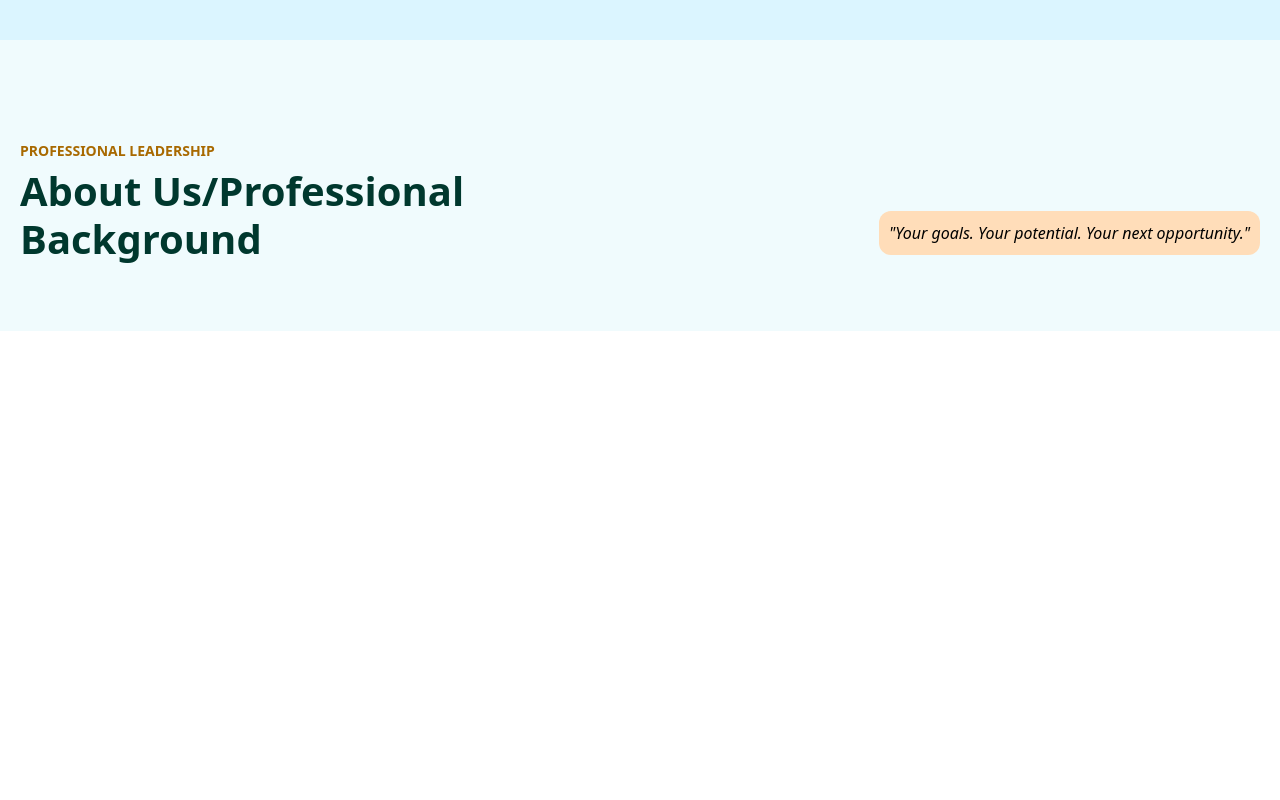
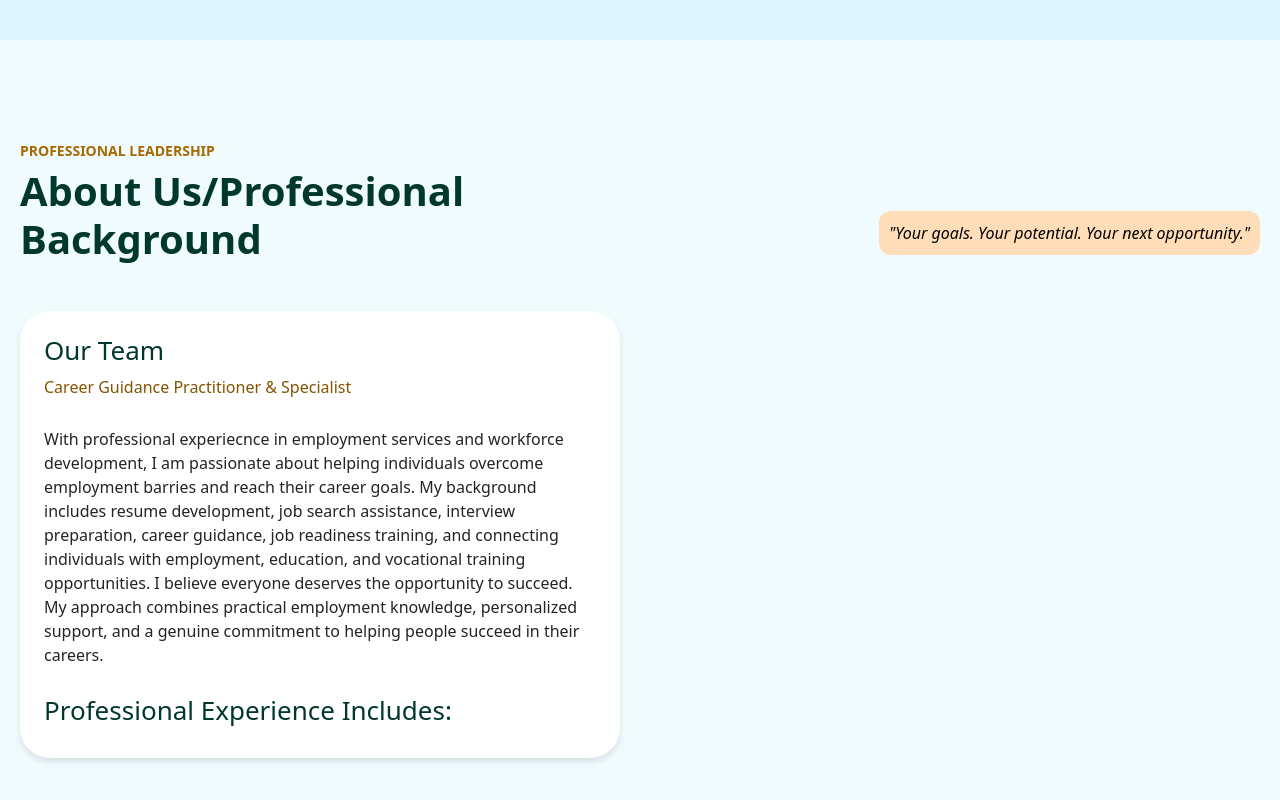
Before and after one commit to robert-rodriguez97/NextStepCareerSolutions, a React (Vite) app in the folder nextstep-career-connections/: page / in a window 1280 px wide. Shown: the part 1354-2154 px from the top of the page. Before the commit the page ends 1685 px from the top, so only its background shows below. Built offline with nearby package versions, Linux system fonts and the light colour scheme.

Commit message:
created first content block for about section

```diff
--- a/nextstep-career-connections/src/pages/LandingPage/LandingPage.jsx
+++ b/nextstep-career-connections/src/pages/LandingPage/LandingPage.jsx
@@ -139,6 +139,33 @@ export default function LandingPage() {
             </blockquote>
           </div>
         </div>
+        <div className="about-content">
+          <div className="about-content-left">
+            <div className="about-content-left-heading">
+              <h3>Our Team</h3>
+              <p className="about-content-left-sub">
+                Career Guidance Practitioner & Specialist
+              </p>
+            </div>
+            <div className="about-content-left-paragraph">
+              <p>
+                With professional experiecnce in employment services and
+                workforce development, I am passionate about helping individuals
+                overcome employment barries and reach their career goals. My
+                background includes resume development, job search assistance,
+                interview preparation, career guidance, job readiness training,
+                and connecting individuals with employment, education, and
+                vocational training opportunities. I believe everyone deserves
+                the opportunity to succeed. My approach combines practical
+                employment knowledge, personalized support, and a genuine
+                commitment to helping people succeed in their careers.
+              </p>
+            </div>
+            <div className="experience-highlights">
+              <h3>Professional Experience Includes:</h3>
+            </div>
+          </div>
+        </div>
       </section>
     </div>
   );
--- a/nextstep-career-connections/src/pages/LandingPage/landingpage.css
+++ b/nextstep-career-connections/src/pages/LandingPage/landingpage.css
@@ -261,3 +261,31 @@ h1 {
   padding: 10px; /* Adds padding inside the blockquote */
   border-radius: 12px; /* Adds rounded corners to the blockquote */
 }
+
+.about-content {
+  display: grid;
+  grid-template-columns: repeat(2, 1fr);
+  margin-top: 40px;
+  gap: 40px;
+}
+
+h3 {
+  font-size: 26px;
+  color: #00382e;
+}
+
+.about-content-left-sub {
+  font-size: 16px;
+  color: #865300;
+  margin-top: 4px;
+}
+
+.about-content-left {
+  display: flex;
+  flex-direction: column;
+  gap: 12px;
+  padding: 24px;
+  background-color: #fff;
+  border-radius: 30px;
+  box-shadow: 0 4px 6px rgba(0, 0, 0, 0.1);
+}
```
